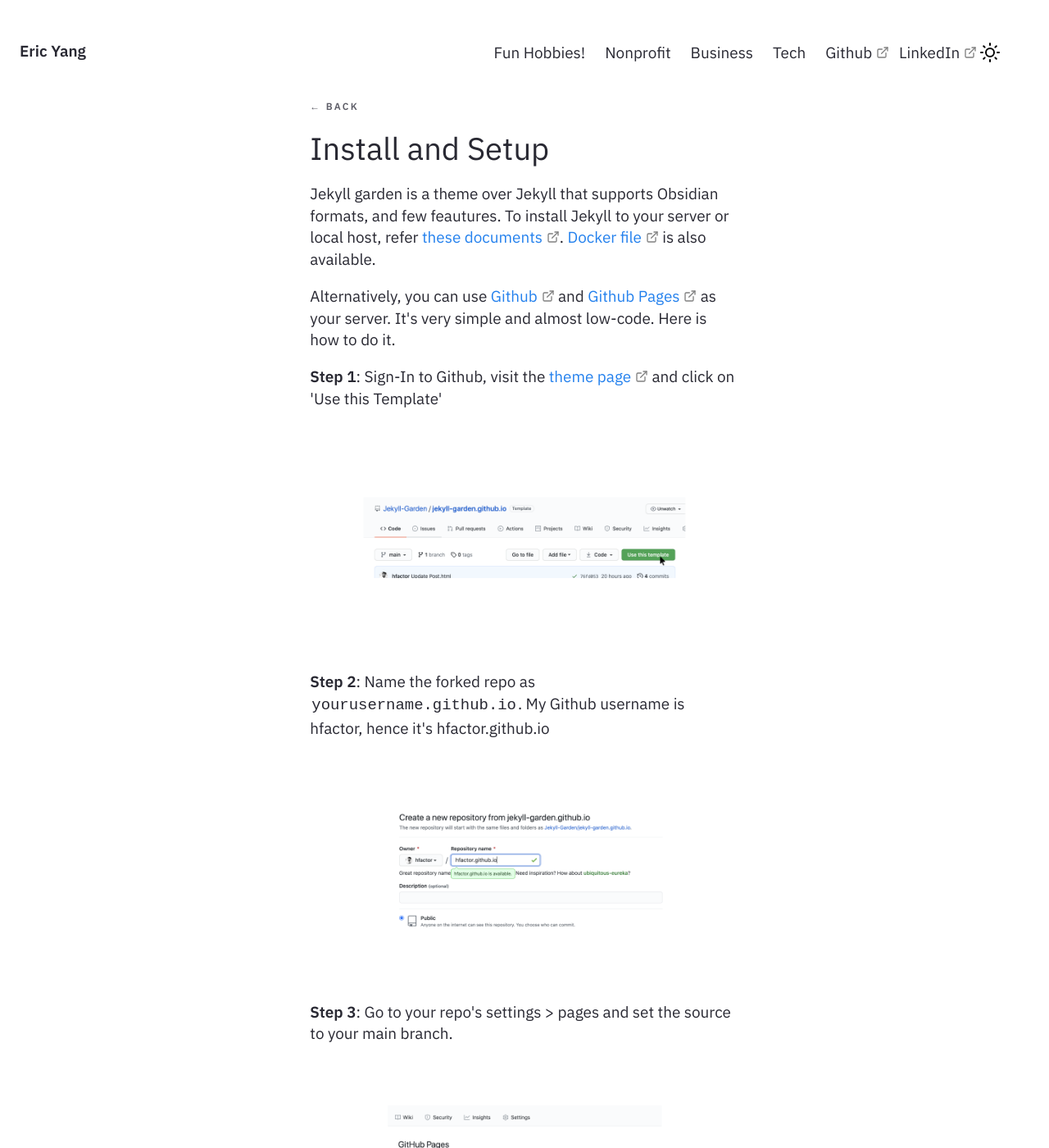
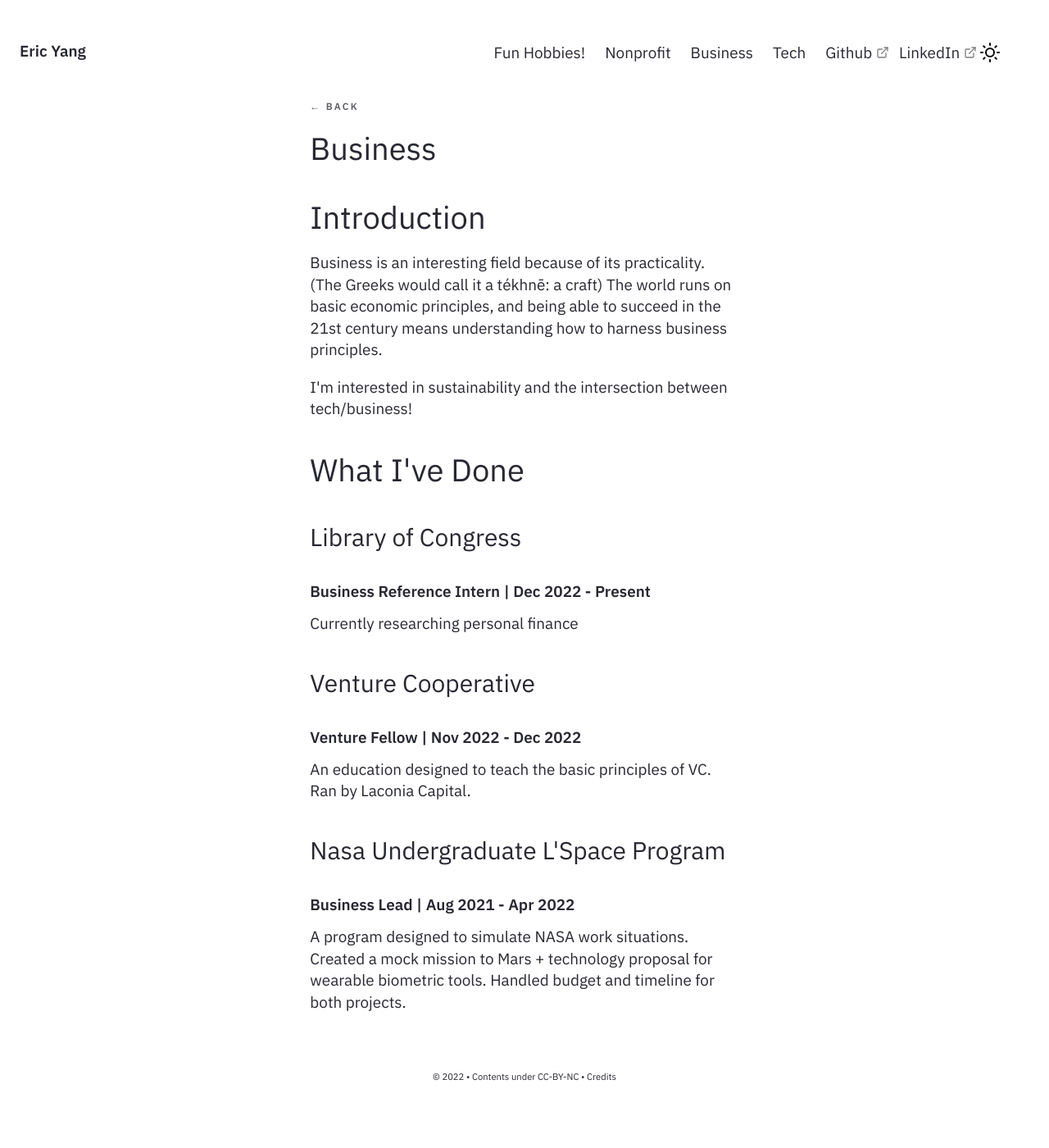
Before and after one commit to ericyang8/ericyang.github.io, a Jekyll site: the page built from _posts/2022-12-21-business.md, in a window 1280 px wide and 1400 px high. Shown: the whole window at 82% size. Built offline with Jekyll 4.4.1, drawn with Linux system fonts in a browser that asks for light colours; some of the changed text lies outside the part shown.

Commit message:
- Added non-profit page - Added business page

````diff
--- a/_includes/Homepage.html
+++ b/_includes/Homepage.html
@@ -1,8 +1,8 @@
 <div class="home-intro">
-    <div class="jumbo">{{site.heading}} </div>
+    <div class="jumbo">Hey, I'm {{site.heading}} 👋</div>
     <div class="home-sub-text"> <h3>
-        Hi, I'm Eric! Welcome to my digital garden (a mix between a hobby blog + resume)! Learn more about my work in <a href="{{'/post/business' | relative_url}}"> business</a>,
-        <a href="{{'/post/nonprofit' | relative_url}}"> non-profits</a>, and <a href="{{'/post/tech' | relative_url}}"> and tech!</a>
+        Welcome to my digital garden (a mix between a hobby blog + resume)! Learn more about my work in <a href="{{'/post/business' | relative_url}}"> business</a>,
+        <a href="{{'/post/nonprofit' | relative_url}}"> non-profits</a>, and <a href="{{'/post/tech' | relative_url}}"> and tech! I'm currently a student at the University of Pennsylvania - go Quakers!</a>
         Also, see what I've been <a href="{{'/notes' | relative_url}}"> doing for fun! </a>
         </h3>
         <h6> Also, thank you <a href="https://favicon.io/favicon-generator/">favicon.io</a> for the favicon!</h6>
--- a/_layouts/Post.html
+++ b/_layouts/Post.html
@@ -38,7 +38,7 @@
     <meta content="{{ site.url }}/about/" property="article:author">
     <meta property="og:image" content="../assets/img/OGImg.png">
     <!-- <link rel="icon" href="../assets/img/favicon.png" type="image/png"/> -->
-    <link rel="icon" href="{{ site.baseurl }}/assets/img/favicon.ico?" type="image/ico"/>
+    <link rel="shortcut icon" href="{{ site.baseurl }}/assets/img/favicon.ico?" type="image/ico"/>
     <link rel="preconnect" href="https://fonts.googleapis.com">
     <link rel="preconnect" href="https://fonts.gstatic.com" crossorigin>
     <link href="https://fonts.googleapis.com/css2?family=IBM+Plex+Sans:wght@400;600&display=swap"
--- a/_posts/2022-12-21-business.md
+++ b/_posts/2022-12-21-business.md
@@ -1,81 +1,23 @@
 ---
-title: Install and Setup
+title: Business
 ---
 
-Jekyll garden is a theme over Jekyll that supports Obsidian formats, and few feautures. To install Jekyll to your server or local host, refer [these documents](https://jekyllrb.com/docs/installation/). [Docker file](https://github.com/Jekyll-Garden/jekyll-garden.github.io/blob/main/Dockerfile) is also available.
+# Introduction
+Business is an interesting field because of its practicality. (The Greeks would call it
+a tékhnē: a craft) The world runs on basic economic principles, and being able to succeed
+in the 21st century means understanding how to harness business principles.
 
-Alternatively, you can use [Github](https://github.com/) and [Github Pages](https://pages.github.com/) as your server. It's very simple and almost low-code. Here is how to do it.
+I'm interested in sustainability and the intersection between tech/business!
 
-**Step 1**: Sign-In to Github, visit the [theme page](https://github.com/Jekyll-Garden/jekyll-garden.github.io) and click on 'Use this Template'
+# What I've Done
+### Library of Congress
+###### Business Reference Intern | Dec 2022 - Present
+Currently researching personal finance
 
-<img src="../assets/img/1-how-to.png" width="100%">
+### Venture Cooperative
+###### Venture Fellow | Nov 2022 - Dec 2022
+An education designed to teach the basic principles of VC. Ran by Laconia Capital.
 
-**Step 2**: Name the forked repo as `yourusername.github.io`. My Github username is hfactor, hence it's hfactor.github.io
-
-<img src="../assets/img/2-how-to.png" width="100%">
-
-
-**Step 3**: Go to your repo's settings > pages and set the source to your main branch.
-<img src="../assets/img/3-how-to.png" width="100%">
-
-
-**Step 4 (Optional)**: If you have a custom domain, set [CNAME](https://docs.github.com/en/pages/getting-started-with-github-pages/securing-your-github-pages-site-with-https).
-
-## Configuring Your Jekyll.
-
-Now you have Jekyll setup ready, go to `_config.yml` and set your configurations. Here you can do the following configurations :
-1. URL to set your hostname
-2. BASEURL to set your sub path (url/subpath/)
-3. Website Heading, Content, Copyright Year + Message
-4. Private Link - On hover message
-5. What all folders to exclude (Obsidian Template and all)
-
-Edit these value via Github, and commit directly to Github, which will refresh the whole setup, and a Jekyll enivorment will be ready. You can visit the page by visiting  `yourusername.github.io`
-
-
-## Syncing Github with Obsidian
-
-Now you have your online publishing setup ready. It's time to build your local knowledge management using Obsidian. Here are the steps :
-
-Step 1: Go to github and clone your repository to your machine. For this, you can use git-commands or install [Github for desktop.](https://desktop.github.com/)
-<img src="../assets/img/4-how-to.png" width="100%">
-
-Step 2: Once you have successfully cloned the repository to your machine, Open the Obsidian app in your machine, and set the folder `_notes` inside the repository as your vault.
-<img src="../assets/img/5-how-to.png" width="100%">
-
-This is important, because Jekyll Garden can only fetch and publish notes from `_notes` folder.
-
-## Frontmatter
-
-For all notes to work properly, we need to have three frontmatter values.  Please make sure the front matter is written in between three lines. If you check any .md files in this repo, you will see something this.
-
-```
----
-
-title: Credits
-feed: hide
-date: 11-05-2022
-permalink: /credits
-format: list
-
----
-```
-
-1. `Title` is the page title. It **should be same as that of your Obsidian file** title for our Wiki links to work. i.e, if file is `credits.md` title has to be `credits`
-2. If you want to show the note on the feed, you should set `Feed` as `show`. It's an optional value, and the default value is set to hide. (To avoid publishing by mistake)
-3. `date` is used to sort note in feed.
-4. `permalink` is an optional value. Use it to set permanent URLs
-5. `format:list` will change the layout to a list with border, Refer [[Credits]]. This is useful for Curated lists (Check [my personal library](https://hiran.in/list/reading) ) or while building MoC.
-
-## Updating Digital Garden
-
-Once you have enough notes, got to the Github Desktop app, commit the changes to main, and push the changes to Github. Github will update the pages!
-<img src="../assets/img/7-how-to.png" width="100%">
-
-If you want to know my workflow or Obsidian folder structure, check [here]()
-
-## Features
-- Check [Features](../post/features) to know theme features
-
-## Credits
-- Check [[Credits]]
+### Nasa Undergraduate L'Space Program
+###### Business Lead | Aug 2021 - Apr 2022
+A program designed to simulate NASA work situations. Created a mock mission to Mars + technology proposal for wearable biometric tools. Handled budget and timeline for both projects.
````
Also changed, not shown: _posts/2022-12-21-nonprofit.md (+21 -19 lines).
